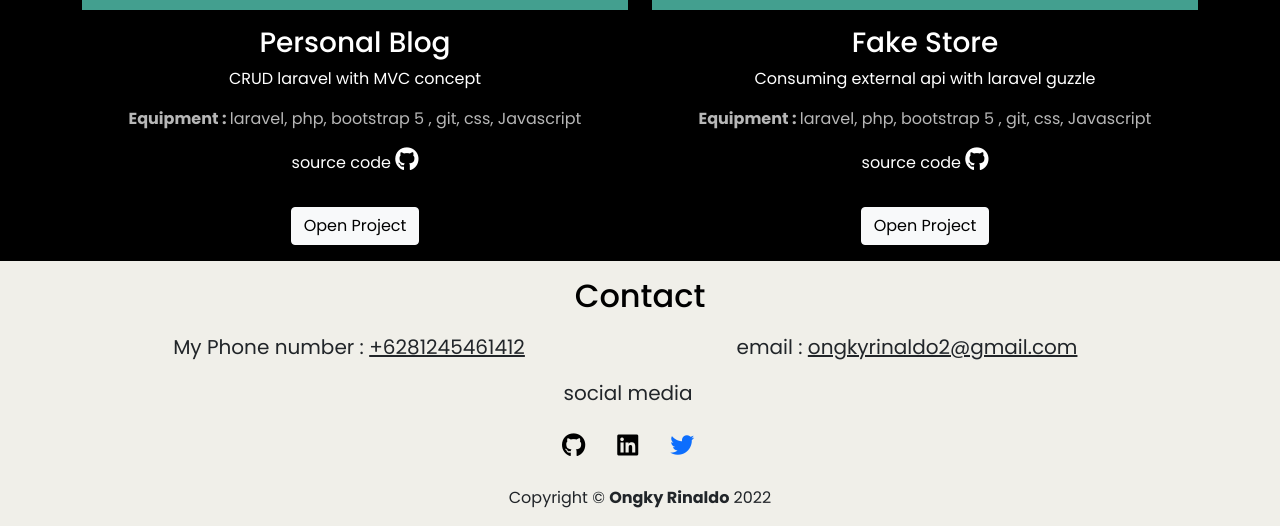
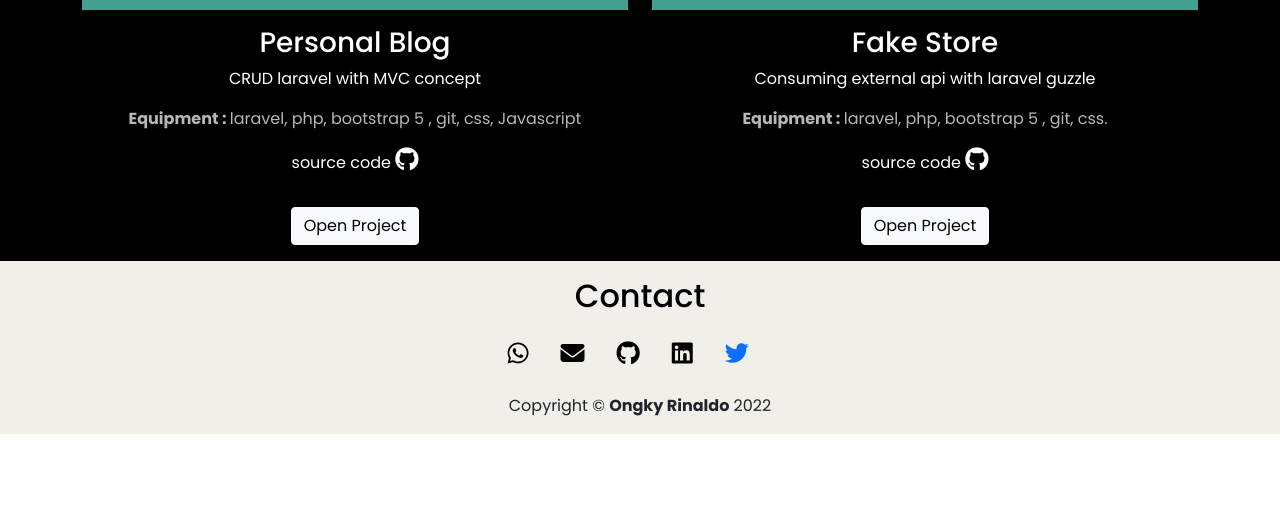
Before and after one commit to OngkyRinaldo/portofolio, a plain HTML site: page index.html in a window 1280 px wide. Shown: the part 1231-1757 px from the top of the page. After the commit the page ends 1665 px from the top, so only its background shows below. Drawn offline with nearby package versions, Linux system fonts and the light colour scheme.

Commit message:
update contact link

```diff
--- a/index.html
+++ b/index.html
@@ -118,7 +118,7 @@
                                 </p>
                                 <p>
                                     skills : HTML, CSS, Javascript, PHP,
-                                    Laravel, Bootstrap 5,git.
+                                    Laravel, Bootstrap 5, Git.
                                 </p>
                             </div>
                         </div>
@@ -222,7 +222,7 @@
                                         <p>
                                             <strong> Equipment : </strong>
                                             laravel, php, bootstrap 5 , git,
-                                            css, Javascript
+                                            css.
                                         </p>
 
                                         <a
@@ -264,22 +264,31 @@
                             <div
                                 class="row justify-content-center fs-5 text-center"
                             >
-                                <div class="col-sm-6">
-                                    <p>
-                                        My Phone number : <u>+6281245461412</u>
-                                    </p>
-                                </div>
-                                <div class="col-sm-6">
-                                    <p>
-                                        email : <u>ongkyrinaldo2@gmail.com</u>
-                                    </p>
-                                </div>
                                 <div class="col">
-                                    <p>social media</p>
-                                    <div class="ms-auto">
                                     <ul
                                         class="list-group list-group-horizontal justify-content-center"
                                     >
+                                        <li class="nav-item">
+                                            <a
+                                                class="nav-link"
+                                                href="https://wa.me/6281245461412?text=Hello"
+                                                target="_blank"
+                                                ><i
+                                                    class="fa-brands fa-whatsapp fs-4"
+                                                ></i
+                                            ></a>
+                                        </li>
+                                        <li class="nav-item">
+                                            <a
+                                                class="nav-link"
+                                                href="mailto:ongkyrinaldo2@gmail.com?subject = Feedback&body = Message"
+                                                target="_blanks"
+                                                target="_blank"
+                                                ><i
+                                                    class="fa-solid fa-envelope fs-4"
+                                                ></i
+                                            ></a>
+                                        </li>
                                         <li class="nav-item">
                                             <a
                                                 class="nav-link"
@@ -315,7 +324,6 @@
                             </div>
                         </div>
                     </div>
-                    </div>
                 </section>
             </div>
         </main>
```
Lines whose indentation alone changed are shown as unchanged.
